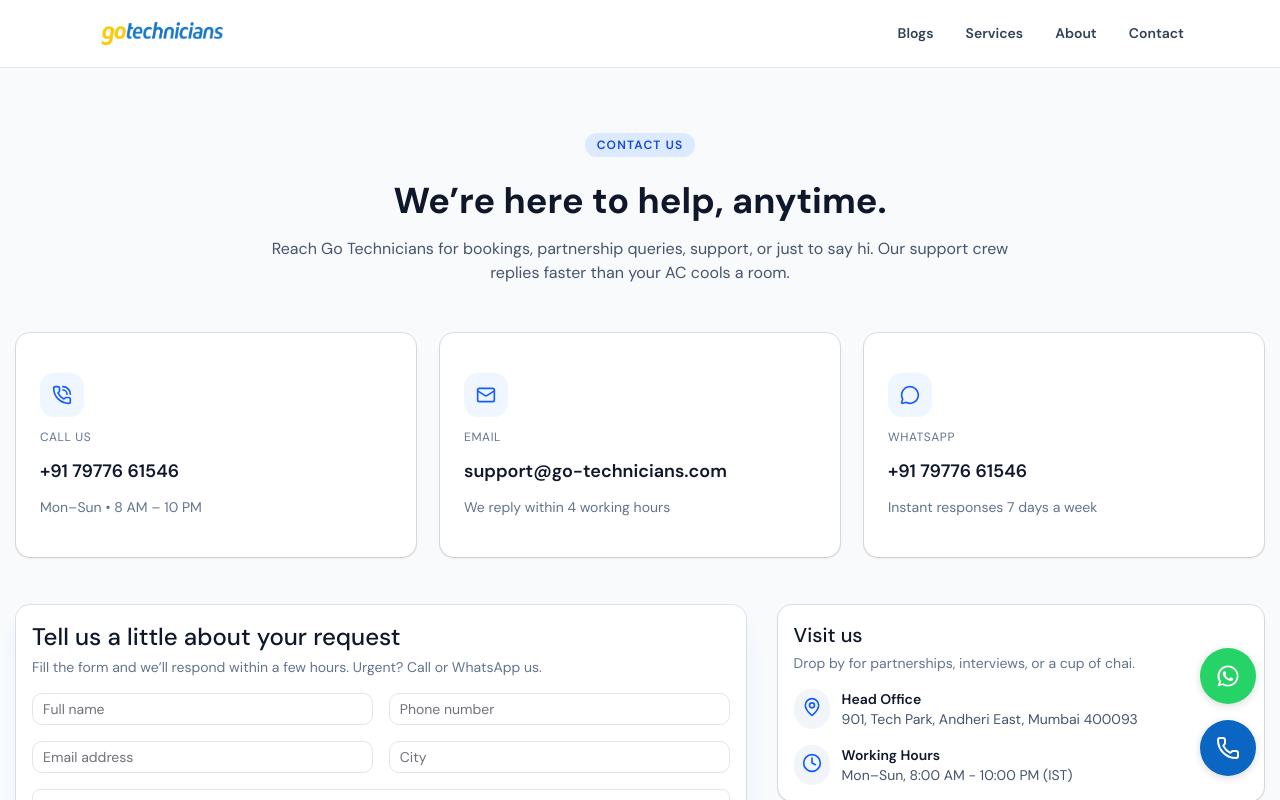
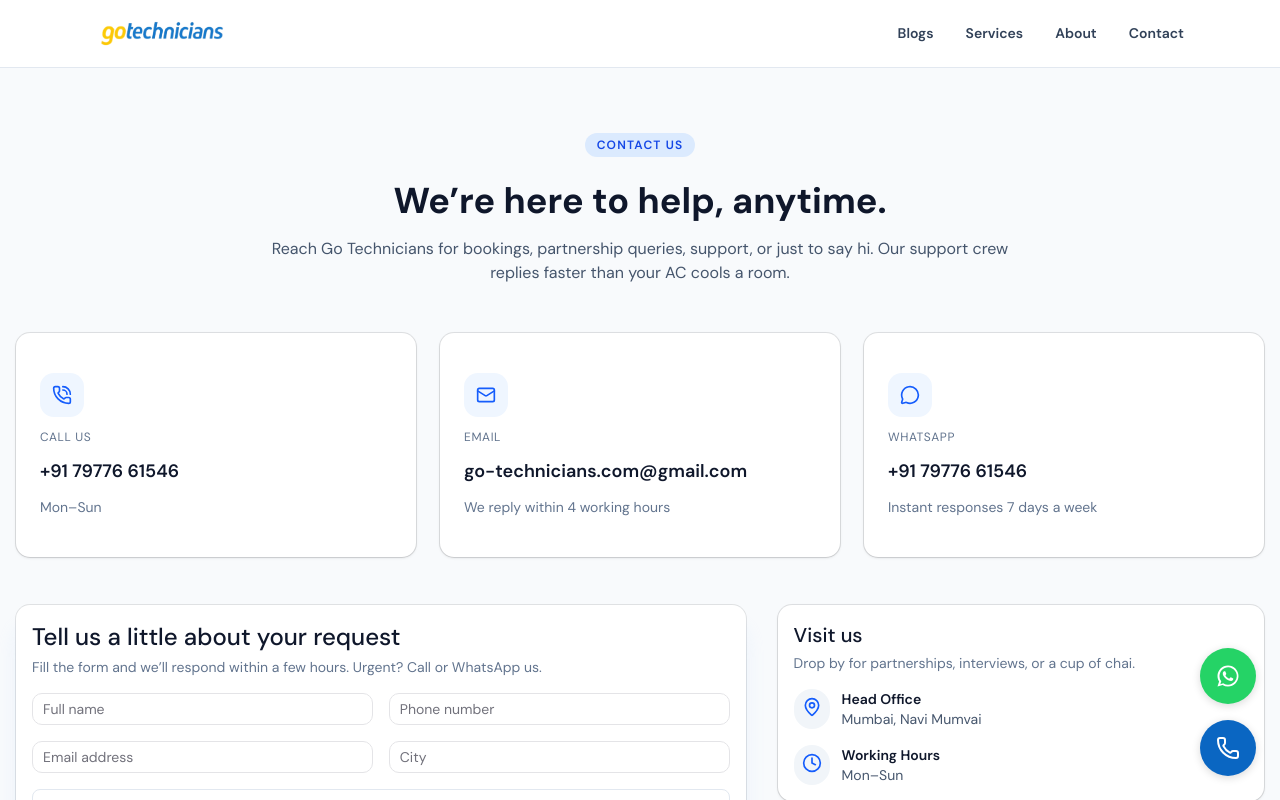
Before and after one commit to Arish613/go-technician, a Next.js app: page /contact in a window 1280 px wide. Shown: the top 800 px of the page. Built offline with nearby package versions, Linux system fonts and the light colour scheme.

Commit message:
updated contact details

```diff
--- a/app/contact/page.tsx
+++ b/app/contact/page.tsx
@@ -9,12 +9,12 @@
     icon: PhoneCall,
     label: "Call us",
     value: "+91 79776 61546",
-    helper: "Mon–Sun • 8 AM – 10 PM",
+    helper: "Mon–Sun",
   },
   {
     icon: Mail,
     label: "Email",
-    value: "support@go-technicians.com",
+    value: "go-technicians.com@gmail.com",
     helper: "We reply within 4 working hours",
   },
   {
@@ -26,8 +26,8 @@
 ];
 
 const officeDetails = [
-  { icon: MapPin, title: "Head Office", desc: "901, Tech Park, Andheri East, Mumbai 400093" },
-  { icon: Clock, title: "Working Hours", desc: "Mon–Sun, 8:00 AM - 10:00 PM (IST)" },
+  { icon: MapPin, title: "Head Office", desc: "Mumbai, Navi Mumvai" },
+  { icon: Clock, title: "Working Hours", desc: "Mon–Sun" },
 ];
 
 export default function ContactPage() {
```
